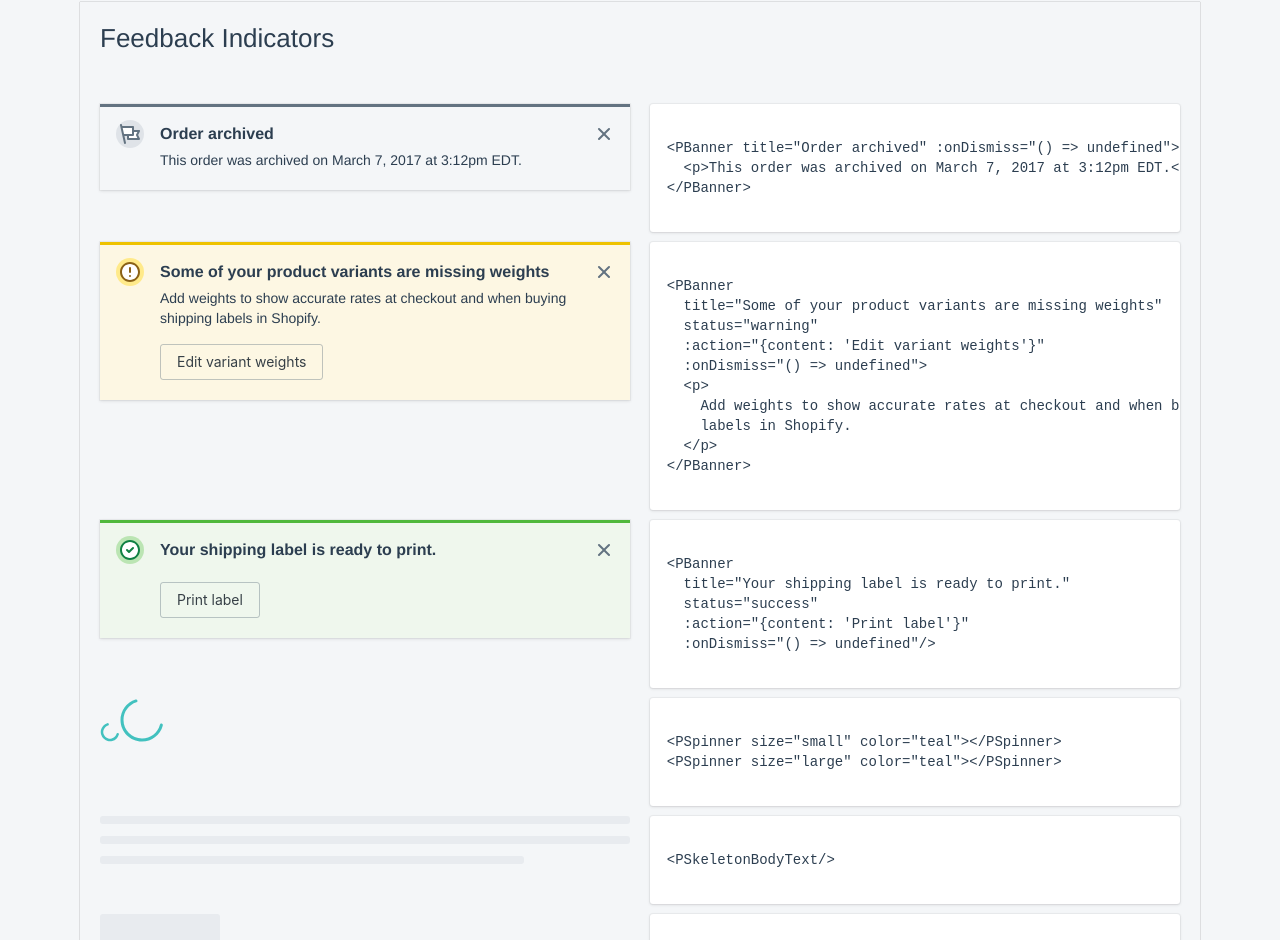
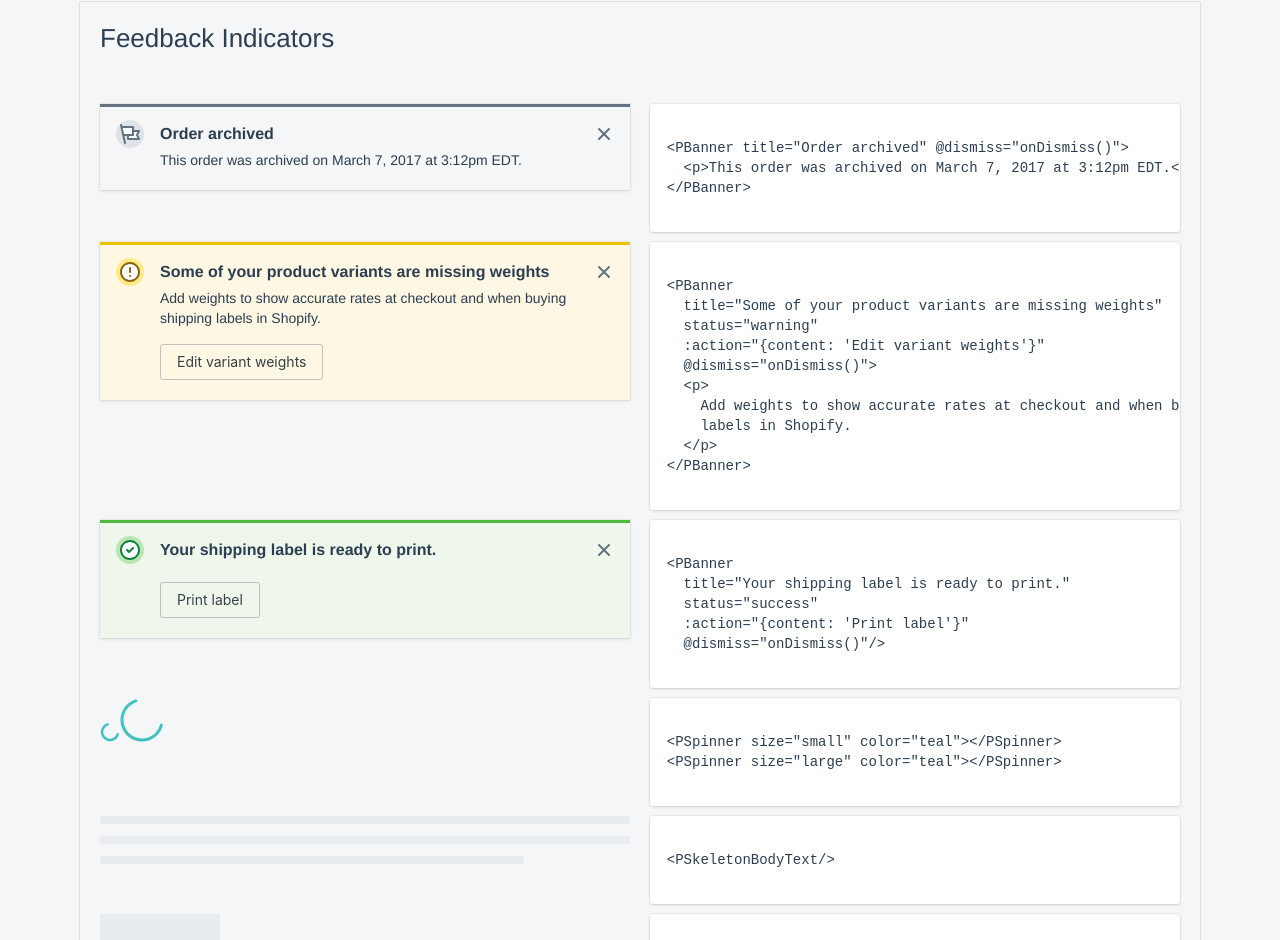
Before and after one commit to upatra/polaris-vue, a Vue app: page / in a window 1280 px wide. Shown: the part 4036-4976 px from the top of the page. Built offline with nearby package versions, Linux system fonts and the light colour scheme.

Commit message:
chore: handle event by eventhandler instead of pass method as prop

```diff
--- a/src/components/PBanner/PBanner.vue
+++ b/src/components/PBanner/PBanner.vue
@@ -4,7 +4,7 @@
       <PButton
         plain
         :icon="CancelSmallMinor"
-        @click="onDismiss">
+        @click="$emit('dismiss', $event)">
       </PButton>
     </div>
     <div class="Polaris-Banner__Ribbon">
@@ -79,7 +79,6 @@ type BannerStatus = 'success' | 'info' | 'warning' | 'critical';
 export default class PBanner extends Vue {
   @Prop(String) public title!: string;
   @Prop(String) public status!: string;
-  @Prop(Function) public onDismiss!: () => void;
   @Prop(Object) public action!: DisableableAction & LoadableAction;
 
   public get className() {
@@ -92,7 +91,7 @@ export default class PBanner extends Vue {
   }
 
   public get isDismissable() {
-    return this.onDismiss !== null && this.onDismiss !== undefined;
+    return this.$listeners && this.$listeners.dismiss;
   }
 
   public get colorAndIcon() {
--- a/src/examples/pages/FeedbackIndicators/FeedbackIndicatorsExample.vue
+++ b/src/examples/pages/FeedbackIndicators/FeedbackIndicatorsExample.vue
@@ -1,7 +1,7 @@
 <template>
   <ExampleContainer title="Feedback Indicators">
     <ExampleContent :code="bannerExample1">
-      <PBanner title="Order archived" :onDismiss="() => undefined">
+      <PBanner title="Order archived" @dismiss="onDismiss()">
         <p>This order was archived on March 7, 2017 at 3:12pm EDT.</p>
       </PBanner>
     </ExampleContent>
@@ -11,7 +11,7 @@
         title="Some of your product variants are missing weights"
         status="warning"
         :action="{content: 'Edit variant weights'}"
-        :onDismiss="() => undefined">
+        @dismiss="onDismiss()">
         <p>
           Add weights to show accurate rates at checkout and when buying shipping
           labels in Shopify.
@@ -24,7 +24,7 @@
         title="Your shipping label is ready to print."
         status="success"
         :action="{content: 'Print label'}"
-        :onDismiss="() => undefined"/>
+        @dismiss="onDismiss()"/>
     </ExampleContent>
 
     <ExampleContent :code="spinnerExample1">
@@ -68,7 +68,7 @@ import { PSkeletonThumbnail } from '@/components/PSkeletonThumbnail';
 })
 export default class FeedbackIndicatorsExample extends Vue {
   public bannerExample1 = `
-  <PBanner title="Order archived" :onDismiss="() => undefined">
+  <PBanner title="Order archived" @dismiss="onDismiss()">
     <p>This order was archived on March 7, 2017 at 3:12pm EDT.</p>
   </PBanner>
   `;
@@ -78,7 +78,7 @@ export default class FeedbackIndicatorsExample extends Vue {
     title="Some of your product variants are missing weights"
     status="warning"
     :action="{content: 'Edit variant weights'}"
-    :onDismiss="() => undefined">
+    @dismiss="onDismiss()">
     <p>
       Add weights to show accurate rates at checkout and when buying shipping
       labels in Shopify.
@@ -91,7 +91,7 @@ export default class FeedbackIndicatorsExample extends Vue {
     title="Your shipping label is ready to print."
     status="success"
     :action="{content: 'Print label'}"
-    :onDismiss="() => undefined"/>
+    @dismiss="onDismiss()"/>
   `;
 
   public spinnerExample1 = `
@@ -110,6 +110,10 @@ export default class FeedbackIndicatorsExample extends Vue {
   public skeletonExample3 = `
   <PSkeletonThumbnail/>
   `;
+
+  public onDismiss() {
+    alert('banner dismissed test');
+  }
 }
 </script>
 
```
